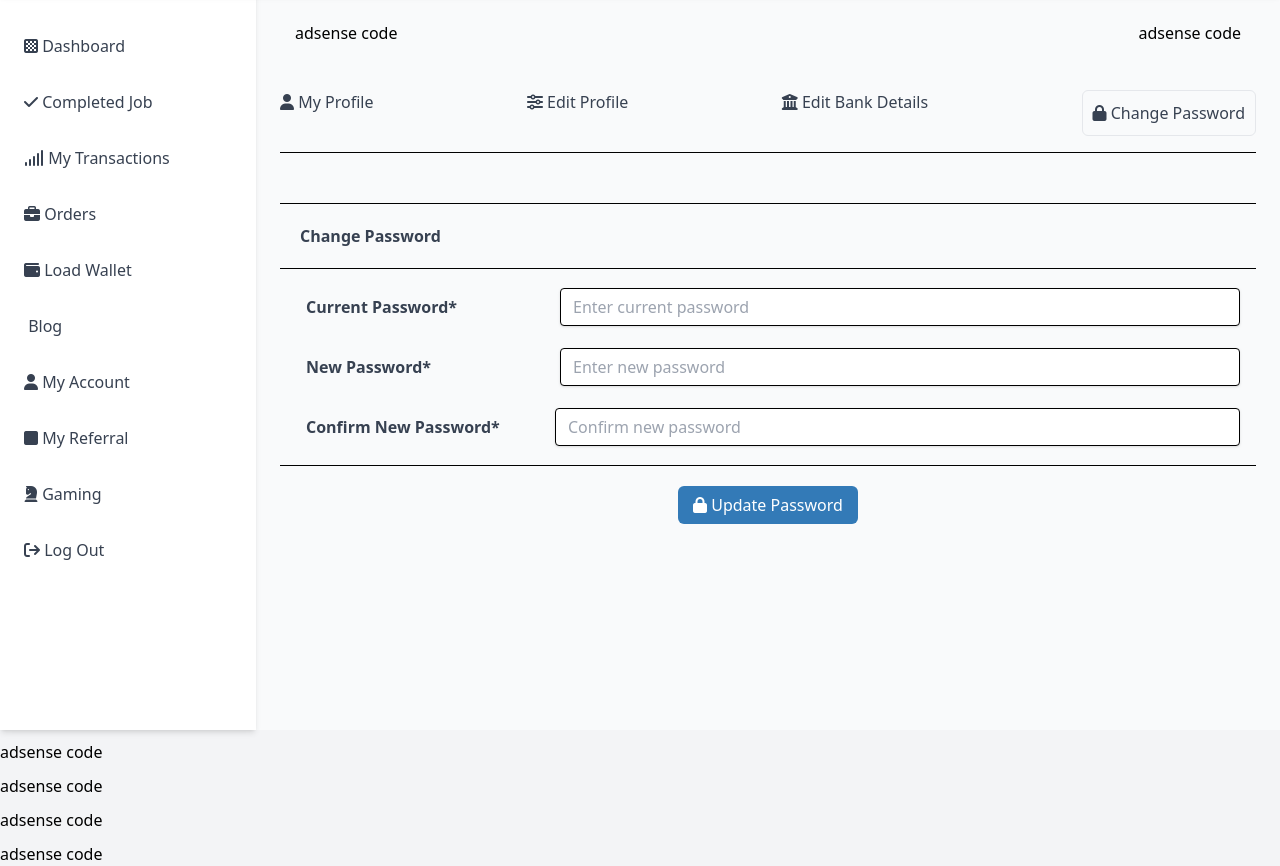
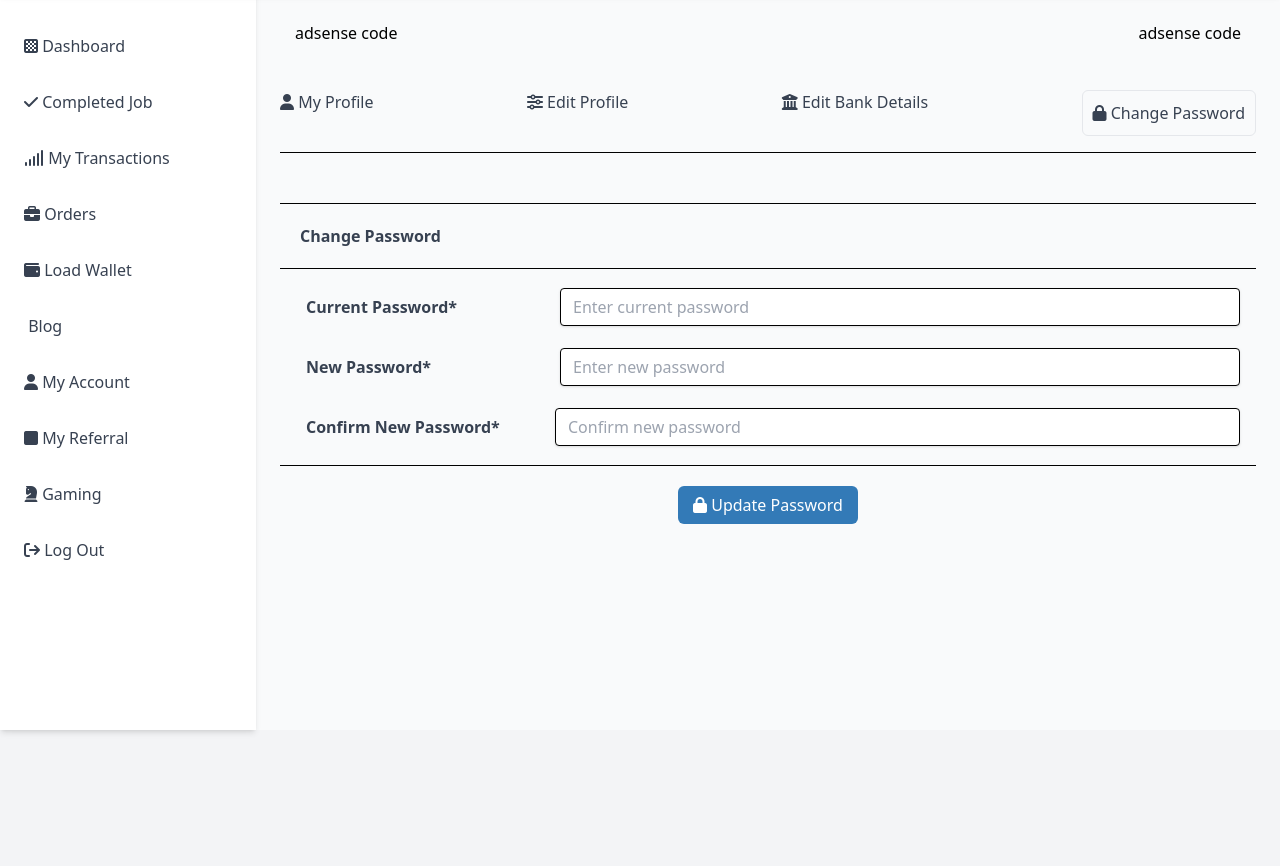
Before and after one commit to dabirideji/METROHYPE_WEB_V1, a website: page WEB_ROOT/HTML/SHARED/Change-Password/Change-Password.html in a window 1280 px wide. Shown: the part 70-936 px from the top of the page. After the commit the page ends 800 px from the top, so only its background shows below. Drawn offline with nearby package versions, Linux system fonts and the light colour scheme; some icons are missing.

Commit message:
removed unpaired tag

```diff
--- a/WEB_ROOT/HTML/SHARED/Change-Password/Change-Password.html
+++ b/WEB_ROOT/HTML/SHARED/Change-Password/Change-Password.html
@@ -102,10 +102,5 @@
           <button class="p-[7px] bg-[#337ab7] text-[#ffff] w-[180px] capitalize border-hidden rounded-md"> <i class="fa-solid fa-lock"></i> update password </button>
        </div>
     </main>
-    <p class="mt-[10px] block">adsense code</p>
-    <p class="mt-[10px]">adsense code</p>
-    <p class="mt-[10px]">adsense code</p>
-    <p class="mt-[10px]">adsense code</p>
-  </div>
 </body>
 </html>
```
